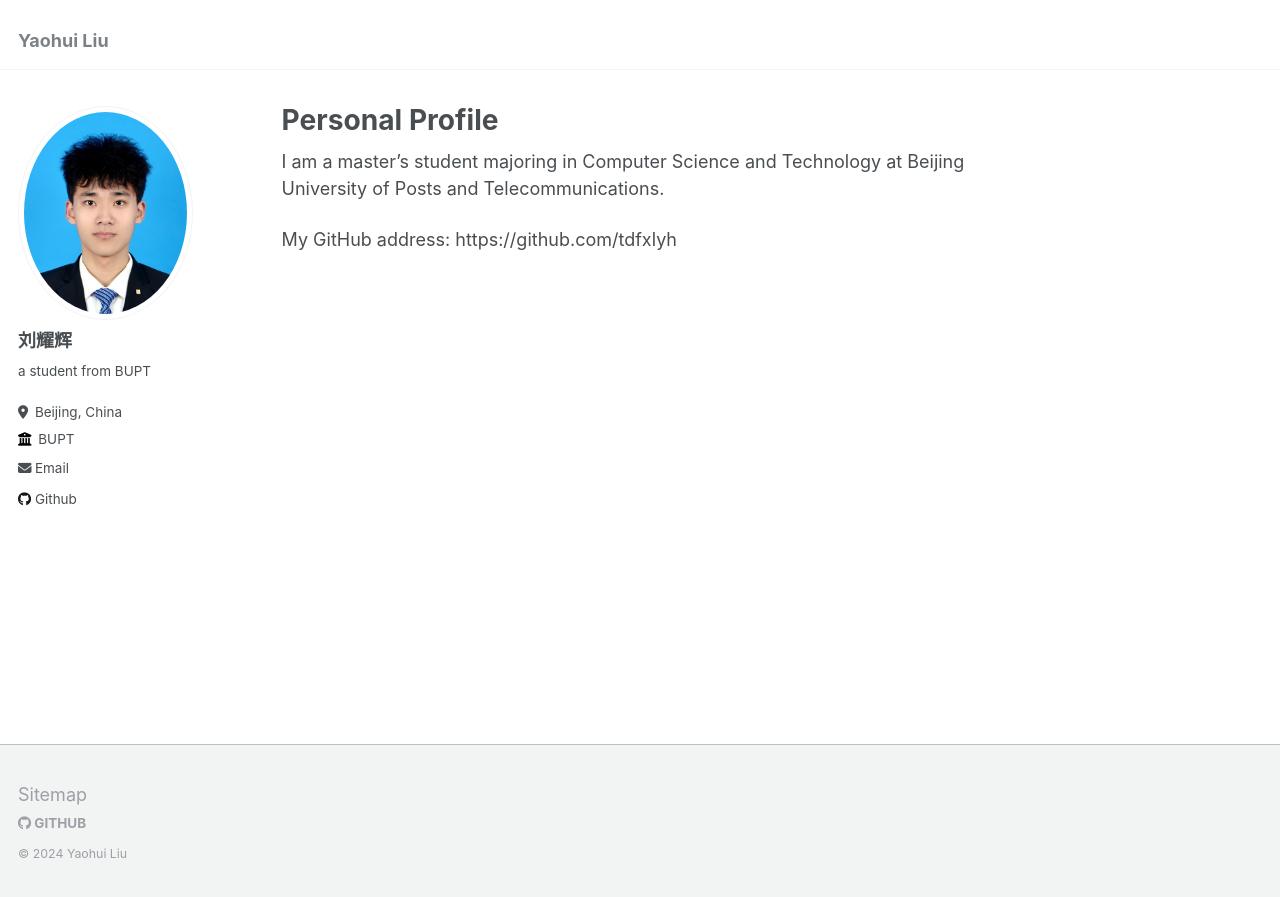
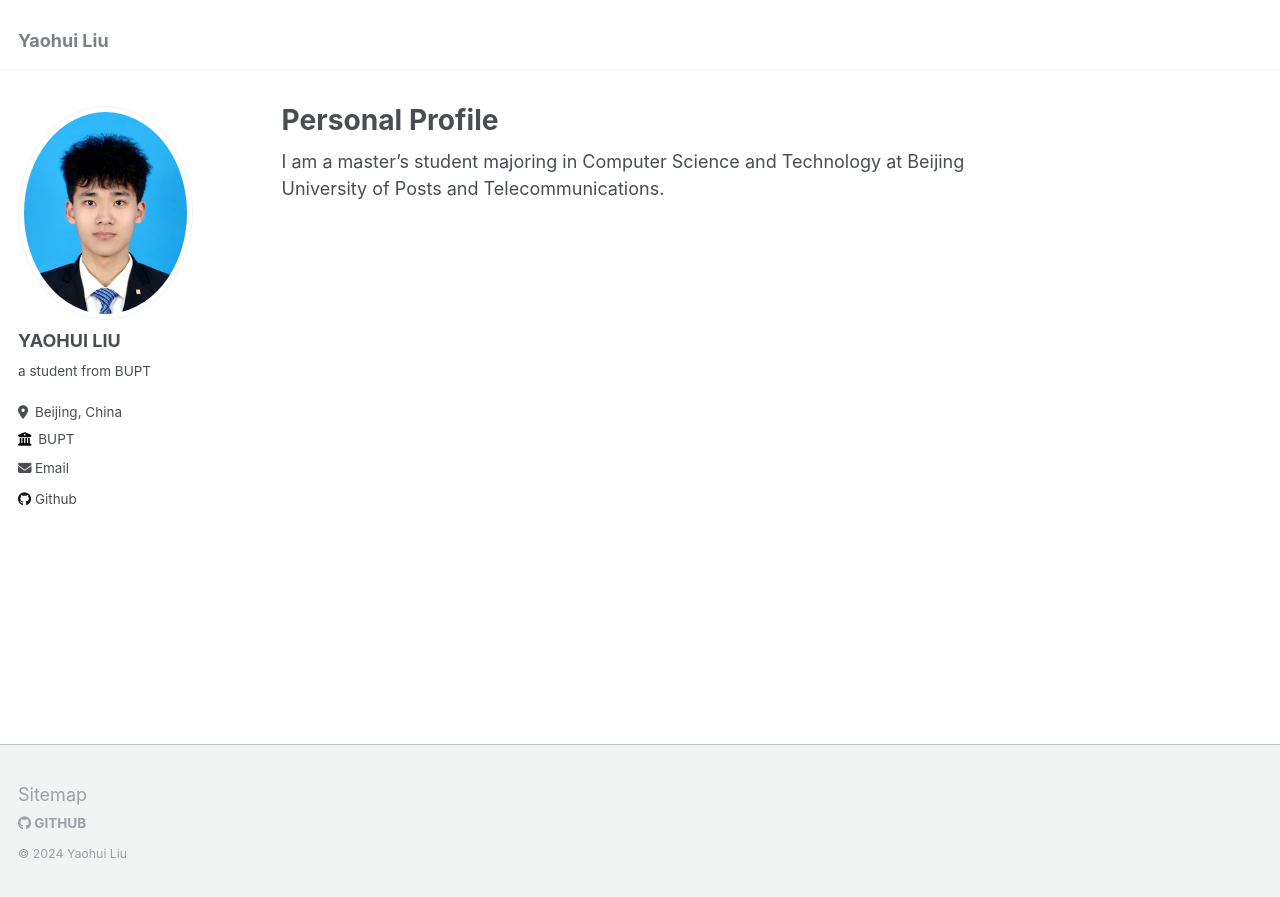
Before and after one commit to tdfxlyh/tdfxlyh.github.io, a Jekyll site: the page built from _pages/about.md, in a window 1280 px wide. Shown: the top 897 px of the page. Built offline with Jekyll 4.4.1, drawn with Linux system fonts in a browser that asks for light colours.

Commit message:
feat: update

```diff
--- a/_config.yml
+++ b/_config.yml
@@ -22,7 +22,7 @@ repository               : "tdfxlyh/tdfxlyh.github.io"
 author:
   # Biographic information
   avatar           : "liuyaohui.jpg"
-  name             : "刘耀辉"
+  name             : "YAOHUI LIU"
   pronouns         : # example: "she/her"
   bio              : "a student from BUPT"
   location         : "Beijing, China"
--- a/_pages/about.md
+++ b/_pages/about.md
@@ -8,5 +8,3 @@ redirect_from:
 ---
 
 I am a master's student majoring in Computer Science and Technology at Beijing University of Posts and Telecommunications.
-
-My GitHub address: https://github.com/tdfxlyh
```
